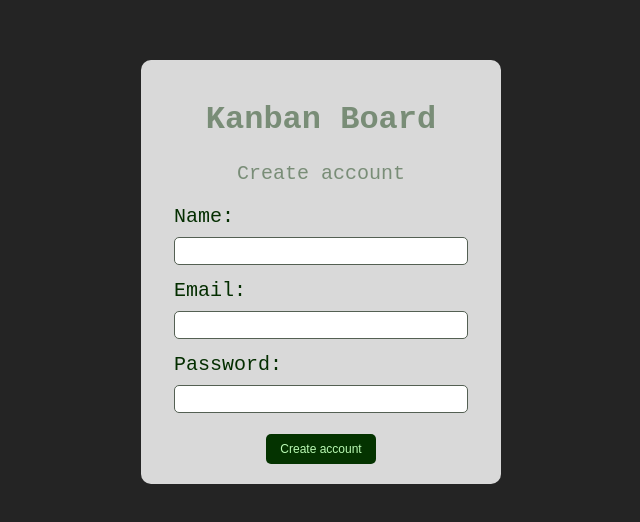
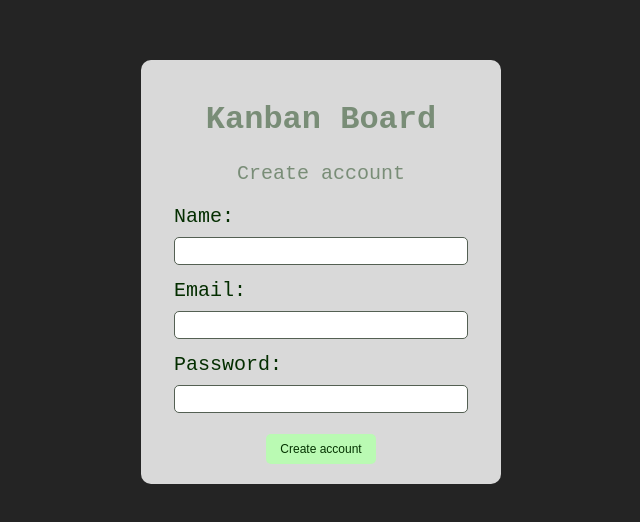
Before and after one commit to IgorEmerick/kanban-user-interface, a React (Create React App) app: page /create-account in a window 1280 px wide. Shown: the part 128-650 px from the top of the page, without its empty margins (319-959 px from the left). Built offline with nearby package versions, Linux system fonts and the light colour scheme.

Commit message:
create create account page fileds validator

```diff
--- a/src/pages/User/CreateAccount/index.tsx
+++ b/src/pages/User/CreateAccount/index.tsx
@@ -1,3 +1,4 @@
+import { ChangeEvent, useCallback, useState } from 'react';
 import { EmptyContainer } from '../../../Components/EmptyContainer';
 import {
   CreateAccountButton,
@@ -10,6 +11,30 @@ import {
 } from './styles';
 
 export function CreateAccount(): JSX.Element {
+  const [name, setName] = useState('');
+  const [email, setEmail] = useState('');
+  const [password, setPassword] = useState('');
+
+  const changeName = useCallback((event: ChangeEvent<HTMLInputElement>) => {
+    setName(event.target.value);
+  }, []);
+
+  const changeEmail = useCallback((event: ChangeEvent<HTMLInputElement>) => {
+    setEmail(event.target.value);
+  }, []);
+
+  const changePassword = useCallback((event: ChangeEvent<HTMLInputElement>) => {
+    setPassword(event.target.value);
+  }, []);
+
+  const checkName = useCallback((): boolean => {
+    return /^[a-zA-Z][a-z]{2,}( [a-zA-Z][a-z]{2,})*$/g.test(name);
+  }, [name]);
+
+  const checkEmail = useCallback((): boolean => {
+    return /^[a-zA-Z][a-zA-Z0-9._]*@[a-z]+\.[a-z]+(\.[a-z]+)?$/g.test(email);
+  }, [email]);
+
   return (
     <EmptyContainer>
       <CreateAccountDiv>
@@ -20,22 +45,26 @@ export function CreateAccount(): JSX.Element {
         <InputDiv margin_top="0.1875rem">
           <FieldLabel>Name:</FieldLabel>
 
-          <Field />
+          <Field onChange={changeName} />
         </InputDiv>
 
         <InputDiv>
           <FieldLabel>Email:</FieldLabel>
 
-          <Field />
+          <Field onChange={changeEmail} />
         </InputDiv>
 
         <InputDiv>
           <FieldLabel>Password:</FieldLabel>
 
-          <Field type="password" />
+          <Field onChange={changePassword} type="password" />
         </InputDiv>
 
-        <CreateAccountButton>Create account</CreateAccountButton>
+        <CreateAccountButton
+          disabled={!checkName() || !checkEmail || password.length === 0}
+        >
+          Create account
+        </CreateAccountButton>
       </CreateAccountDiv>
     </EmptyContainer>
   );
--- a/src/pages/User/CreateAccount/styles.ts
+++ b/src/pages/User/CreateAccount/styles.ts
@@ -69,11 +69,11 @@ export const CreateAccountButton = styled.button`
   display: flex;
   justify-content: center;
   align-items: center;
-  background: #043300;
+  background: ${props => (props.disabled ? '#bafab3' : '#043300')};
 
   font-weight: 400;
   font-size: 0.75rem;
-  color: #bafab3;
+  color: ${props => (props.disabled ? '#043300' : '#bafab3')};
 
   cursor: pointer;
 `;
```
